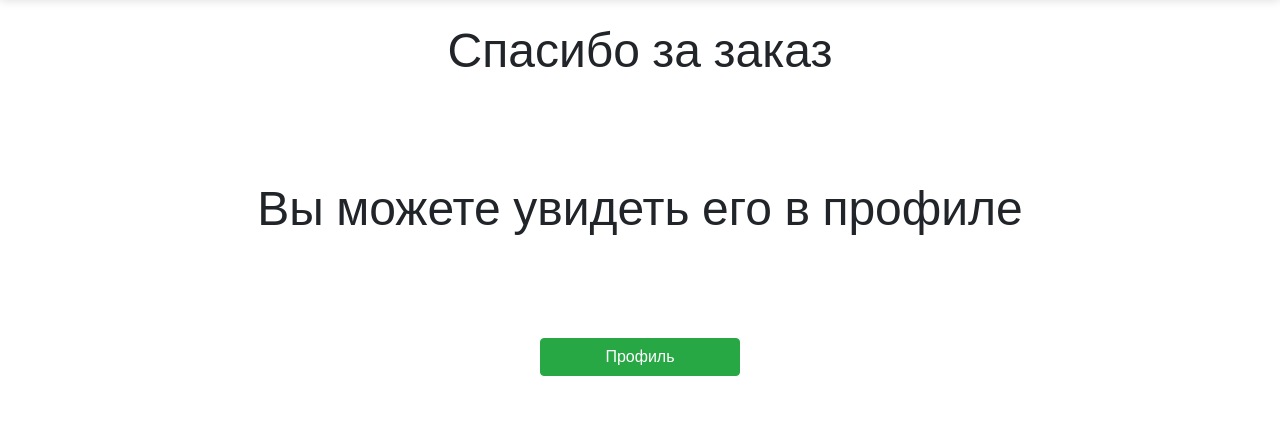
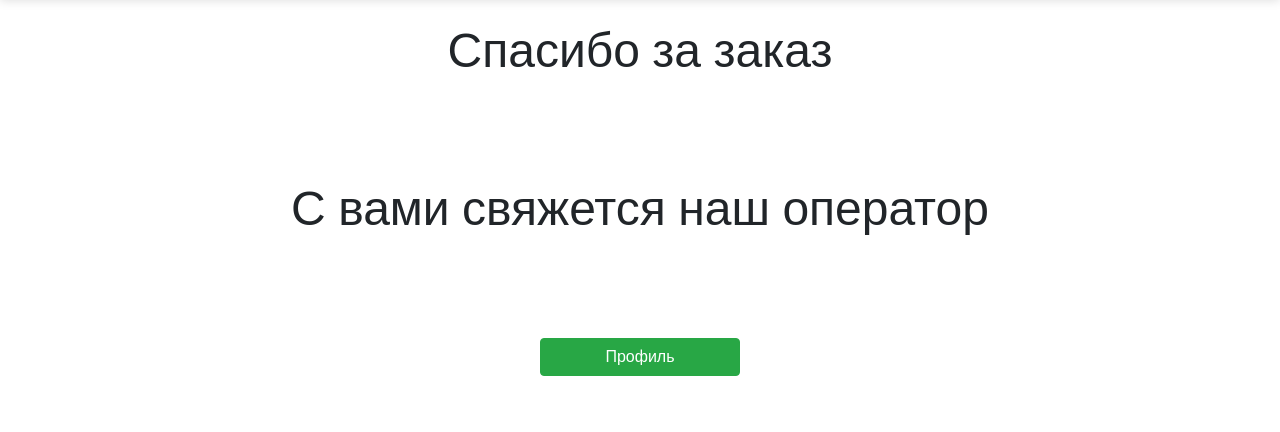
Before and after one commit to DeadBing/Lstore-Clothing, a Django app: template order/templates/order/created.html in a window 1280 px wide. Shown: the part 80-512 px from the top of the page. Run offline with Django 4.2, Linux system fonts and the light colour scheme; the template is opened without the code that fills it: values that come from a table or form of the project are taken from there, others are empty; data comes from the database, SQL or seed files in the repository; both versions use the stored data as it was after the commit; some libraries are stand-ins or nearby versions.

```diff
--- a/order/templates/order/created.html
+++ b/order/templates/order/created.html
@@ -3,10 +3,9 @@
 {% block content %}
 <section class="section" id="products">
         <div class="container successful-order">
-          <h1 class="search-text">Спасибо за заказ</h1>
-          <h1 class="search-text">Вы можете увидеть его в профиле</h1>
-
-          <a href="{% url 'profile' user.username%}" class="btn btn-success d-block mx-auto btn-submit btn-success">Профиль</a>
+            <h1 class="search-text">Спасибо за заказ</h1>
+            <h2 class="search-text">С вами свяжется наш оператор</h2>
+            <a href="{% url 'profile' user.username%}" class="btn btn-success d-block mx-auto btn-submit btn-success">Профиль</a>
 
         </div>
 </section>
```
Also changed, not shown: db.sqlite3.
